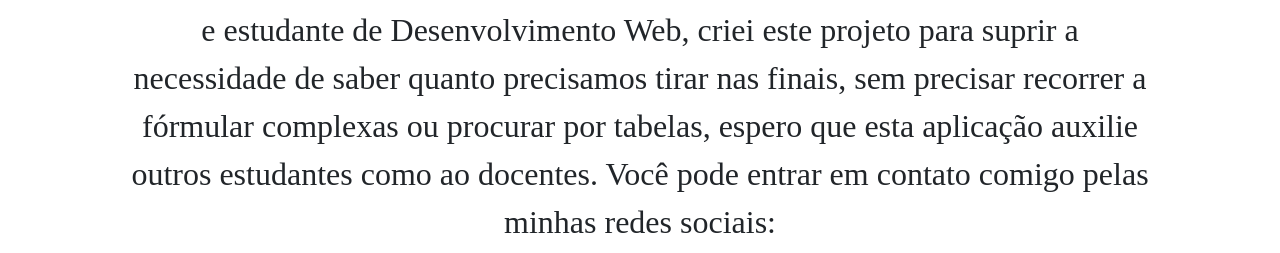
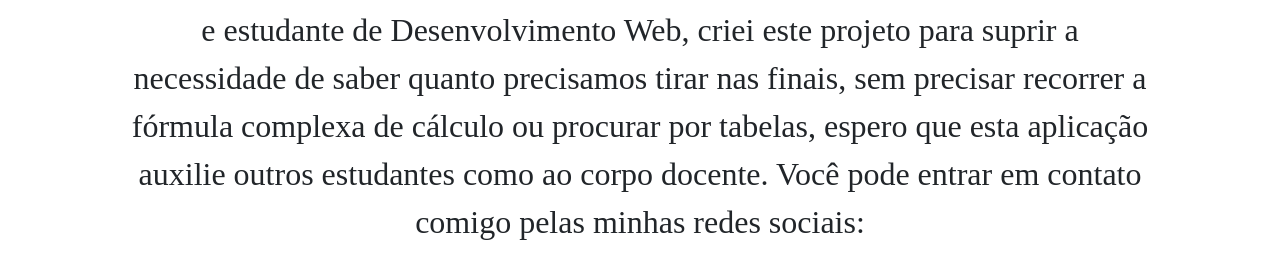
Before and after one commit to KaliRodri/C-lculo-Final, a plain HTML site: page sobre.html in a window 1280 px wide. Shown: the part 329-582 px from the top of the page. Drawn offline with nearby package versions, Linux system fonts and the light colour scheme; a web font is replaced by a local one.

Commit message:
Update sobre.html

```diff
--- a/sobre.html
+++ b/sobre.html
@@ -67,7 +67,7 @@
 
      <div class="text" id="text-container">
          <p class="title">Olá,</p>
-         Eu sou Ian Rodrigo, discente do curso de Sistemas de Informação - Campus II, e estudante de Desenvolvimento Web, criei este projeto para suprir a necessidade de saber quanto precisamos tirar nas finais, sem precisar recorrer a fórmular complexas ou procurar por tabelas, espero que esta aplicação auxilie outros estudantes como ao docentes.
+         Eu sou Ian Rodrigo, discente do curso de Sistemas de Informação - Campus II, e estudante de Desenvolvimento Web, criei este projeto para suprir a necessidade de saber quanto precisamos tirar nas finais, sem precisar recorrer a fórmula complexa de cálculo ou procurar por tabelas, espero que esta aplicação auxilie outros estudantes como ao corpo docente.
          Você pode entrar em contato comigo pelas minhas redes sociais:
          <div class="social">
             <div class="linkedin">
```
